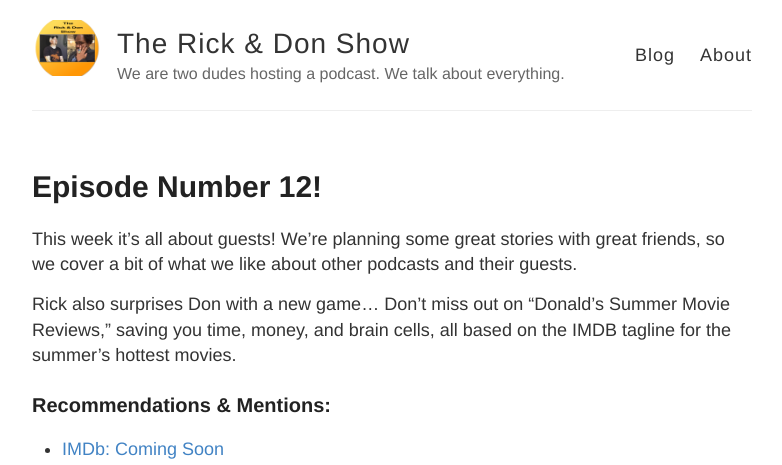
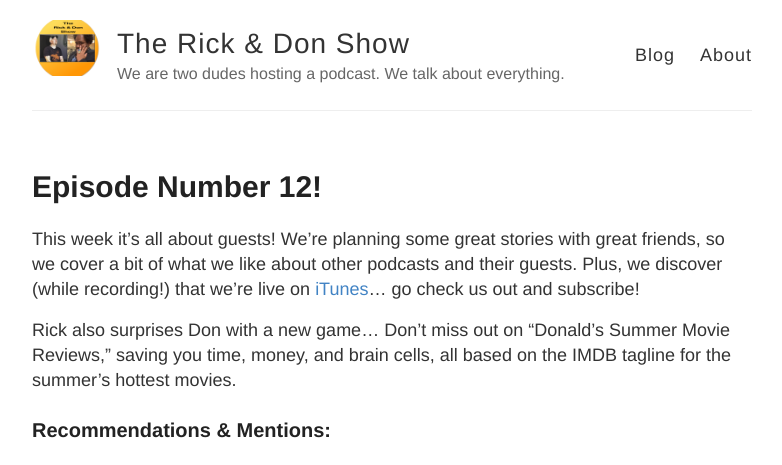
Before and after one commit to rick-and-don-show/rick-and-don-show.github.io, a Jekyll site: the page built from _posts/2017-5-5-Episode-12.md, in a window 1280 px wide. Shown: the top 465 px of the page, without its empty margins (248-1030 px from the left). Built offline with Jekyll 4.4.1, drawn with Linux system fonts in a browser that asks for light colours; some of the changed text lies outside the part shown.

Commit message:
Episode 12 edit
Signed-off-by: Rick Osowski <(none)>

```diff
--- a/_posts/2017-5-5-Episode-12.md
+++ b/_posts/2017-5-5-Episode-12.md
@@ -6,9 +6,10 @@ tags: [ guests, movies, summer ]
 track_id: 321096557
 ---
 
-This week it's all about guests! We're planning some great stories with great friends, so we cover a bit of what we like about other podcasts and their guests.
+This week it's all about guests! We're planning some great stories with great friends, so we cover a bit of what we like about other podcasts and their guests.  Plus, we discover (while recording!) that we're live on [iTunes](https://itunes.apple.com/us/podcast/the-rick-don-show/id1229942938)... go check us out and subscribe!
 
 Rick also surprises Don with a new game... Don't miss out on "Donald's Summer Movie Reviews," saving you time, money, and brain cells, all based on the IMDB tagline for the summer's hottest movies.
 
 ### Recommendations & Mentions:
+- [The Rick & Don Show on iTunes](https://itunes.apple.com/us/podcast/the-rick-don-show/id1229942938)
 - [IMDb: Coming Soon](http://www.imdb.com/movies-coming-soon)
```
